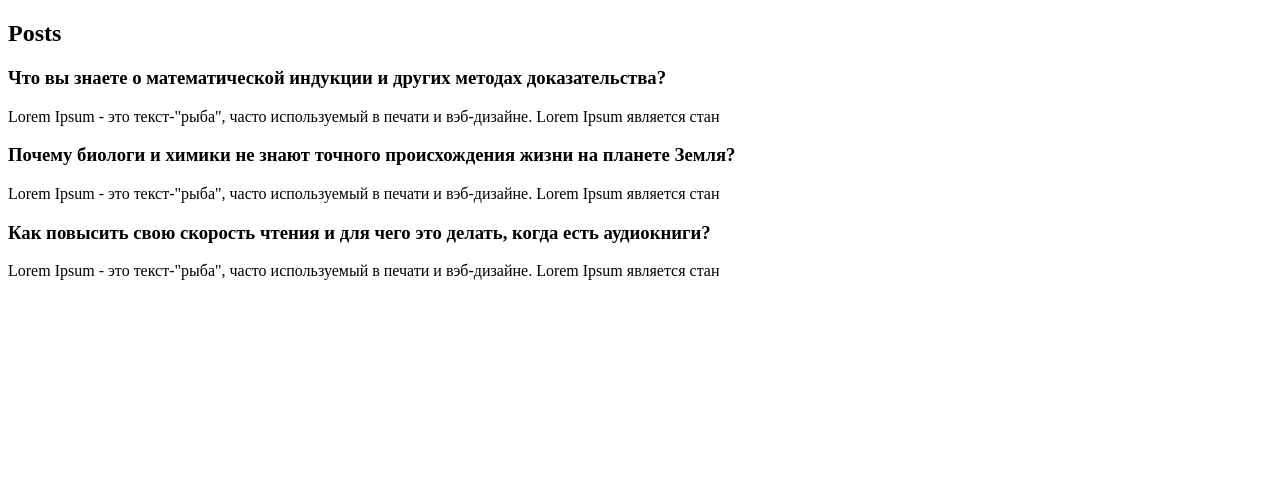
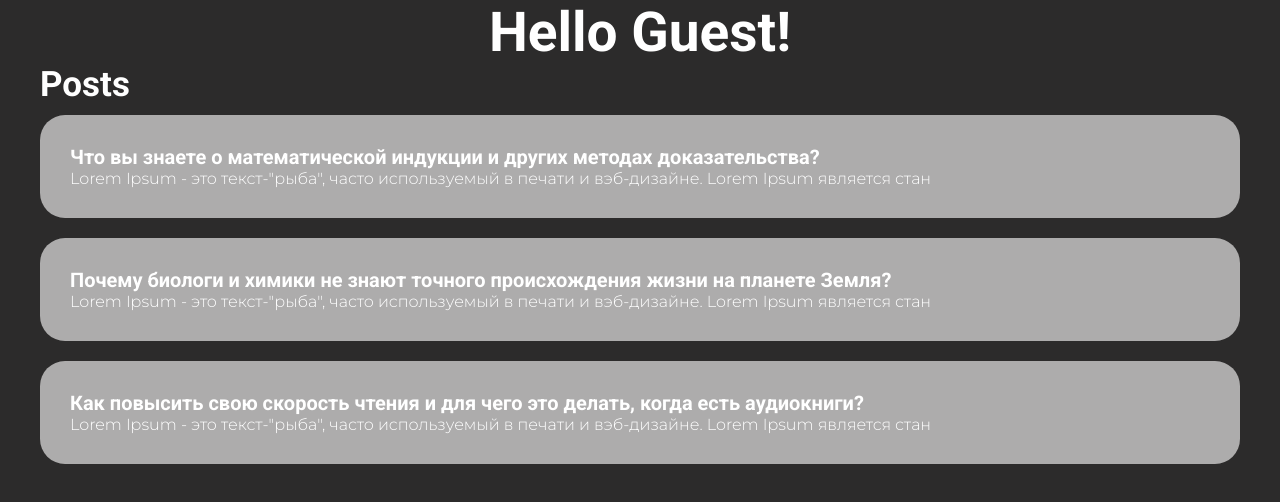
Before and after one commit to pink-kodoku/redux-toolkit-t2, a React (Vite) app: page / in a window 1280 px wide. Shown: the top 502 px of the page. Built offline with nearby package versions, Linux system fonts and the light colour scheme.

Commit message:
create posts

```diff
--- a/package.json
+++ b/package.json
@@ -10,9 +10,11 @@
   },
   "dependencies": {
     "@reduxjs/toolkit": "^1.9.5",
+    "classnames": "^2.3.2",
     "react": "^18.2.0",
     "react-dom": "^18.2.0",
-    "react-redux": "^8.0.5"
+    "react-redux": "^8.0.5",
+    "sass": "^1.62.0"
   },
   "devDependencies": {
     "@types/react": "^18.0.28",
--- a/src/app/styles/index.module.scss
+++ b/src/app/styles/index.module.scss
@@ -0,0 +1,42 @@
+@import url('https://fonts.googleapis.com/css2?family=Montserrat:wght@300;400;500;600;700;800;900&family=Roboto:ital,wght@0,300;0,400;0,500;0,700;1,900&display=swap');
+
+
+*,
+*:before,
+*:after {
+  margin: 0;
+  padding: 0;
+  box-sizing: border-box;
+}
+
+body {
+  font-family: 'Montserrat', sans-serif;
+  font-size: 16px;
+  font-weight: 300;
+  background-color: rgb(44, 43, 43);
+  color: #fff;
+}
+
+h1,
+h2,
+h3,
+h4 {
+  font-family: 'Roboto', sans-serif;
+}
+
+h1 {
+  font-size: 55px;
+}
+
+h2 {
+  font-size: 35px;
+}
+
+h3 {
+  font-size: 20px;
+}
+
+a {
+  text-decoration: none;
+  color: #000;
+}
--- a/src/entities/post/model/postsSlice.ts
+++ b/src/entities/post/model/postsSlice.ts
@@ -19,11 +19,19 @@ const initialState = [
   },
 ]
 
+interface IPost {
+  id: number;
+  title: string;
+  content: string;
+}
+
 const postsSlice = createSlice({
   name: 'posts',
   initialState,
   reducers: {
-
+    postAdded(state, action: { type: string, payload: IPost }) {
+      state.push(action.payload)
+    }
   }
 })
 
--- a/src/entities/post/ui/Post.tsx
+++ b/src/entities/post/ui/Post.tsx
@@ -1,11 +1,13 @@
+import styles from './styles.module.scss'
+
 interface IProps extends React.HTMLAttributes<HTMLDivElement> {
   title: string;
   content: string;
 }
 
-const Post: React.FC<IProps> = ({ title, content }) => {
+const Post: React.FC<IProps> = ({ title, content, ...props }) => {
   return (
-    <article>
+    <article className={styles.post} {...props}>
       <h3>{title}</h3>
       <p>{content.substring(0, 100)}</p>
     </article>
--- /dev/null
+++ b/src/entities/post/ui/styles.module.scss
@@ -0,0 +1,5 @@
+.post {
+  background-color: rgb(173, 172, 172);
+  border-radius: 25px;
+  padding: 30px;
+}
--- a/src/features/postsList/PostsList.tsx
+++ b/src/features/postsList/PostsList.tsx
@@ -2,6 +2,7 @@ import { useAppSelector, useAppDispatch } from "../../app/store/hooks";
 import Post from "../../entities/post/ui/Post";
 
 import { selectAllPosts } from "../../entities/post/model/postsSlice";
+import Typography from "../../shared/components/typograpy/Typography";
 
 const PostsList = () => {
   const posts = useAppSelector(selectAllPosts);
@@ -11,13 +12,14 @@ const PostsList = () => {
       title={post.title}
       content={post.content}
       key={post.id}
+      style={{marginBottom: 20}}
     />
   ))
 
 
   return (
     <div>
-      <h2>Posts</h2>
+      <Typography element="h2" style={{ marginBottom: 10 }}>Posts</Typography>
       {renderedPosts}
     </div>
   )
--- a/src/main.tsx
+++ b/src/main.tsx
@@ -3,6 +3,7 @@ import ReactDOM from 'react-dom/client'
 import App from './pages/main/App'
 import { Provider } from 'react-redux'
 import { store } from './app/store/store'
+import './app/styles/index.module.scss'
 
 ReactDOM.createRoot(document.getElementById('root') as HTMLElement).render(
   <React.StrictMode>
--- a/src/pages/posts/Posts.tsx
+++ b/src/pages/posts/Posts.tsx
@@ -1,10 +1,15 @@
 import PostsList from "../../features/postsList/PostsList";
+import Container from "../../shared/components/container/Container";
+import Typography from "../../shared/components/typograpy/Typography";
 
 
 const Posts = () => {
   return (
     <main>
-      <PostsList />
+      <Container>
+        <Typography element="h1" style={{ textAlign: 'center' }}>Hello Guest!</Typography>
+        <PostsList />
+      </Container>
     </main>
   )
 }
--- /dev/null
+++ b/src/shared/components/container/Container.tsx
@@ -0,0 +1,15 @@
+import styles from './styles.module.scss'
+
+interface IProps extends React.HTMLAttributes<HTMLDivElement> {
+
+}
+
+const Container: React.FC<IProps> = ({ children }) => {
+  return (
+    <div className={styles.container}>
+      {children}
+    </div>
+  )
+}
+
+export default Container;
--- /dev/null
+++ b/src/shared/components/container/styles.module.scss
@@ -0,0 +1,5 @@
+.container {
+  max-width: 1200px;
+  margin-left: auto;
+  margin-right: auto;
+}
--- /dev/null
+++ b/src/shared/components/typograpy/Typography.tsx
@@ -0,0 +1,32 @@
+import { createElement } from 'react';
+import styles from './styles.module.scss'
+import cn from 'classnames'
+
+const elementsMapping = {
+  h1: 'h1',
+  h2: 'h2',
+  h3: 'h3',
+  h4: 'h4',
+  text: 'div',
+  paragraph: 'p'
+}
+
+type ElementType = keyof typeof elementsMapping
+
+interface IProps extends React.HTMLAttributes<HTMLDivElement> {
+  element?: ElementType;
+}
+
+const ElementComponent: React.FC<IProps> = ({ element = 'text', children, ...props }) =>
+  createElement(elementsMapping[element], props, children);
+
+const Typography: React.FC<IProps> = ({ element, children, ...props }) => {
+
+  return (
+    <ElementComponent element={element} className={cn(styles[`typography-element-${element}`])} {...props}>
+      {children}
+    </ElementComponent >
+  )
+}
+
+export default Typography;
--- /dev/null
+++ b/src/shared/components/typograpy/styles.module.scss
@@ -0,0 +1,5 @@
+.typography-element-h1 {}
+
+.typography-element-h2 {}
+
+.typography-element-h3 {}
```
Also changed, not shown: 1 other file (tests, documents, lock files or other folders).
